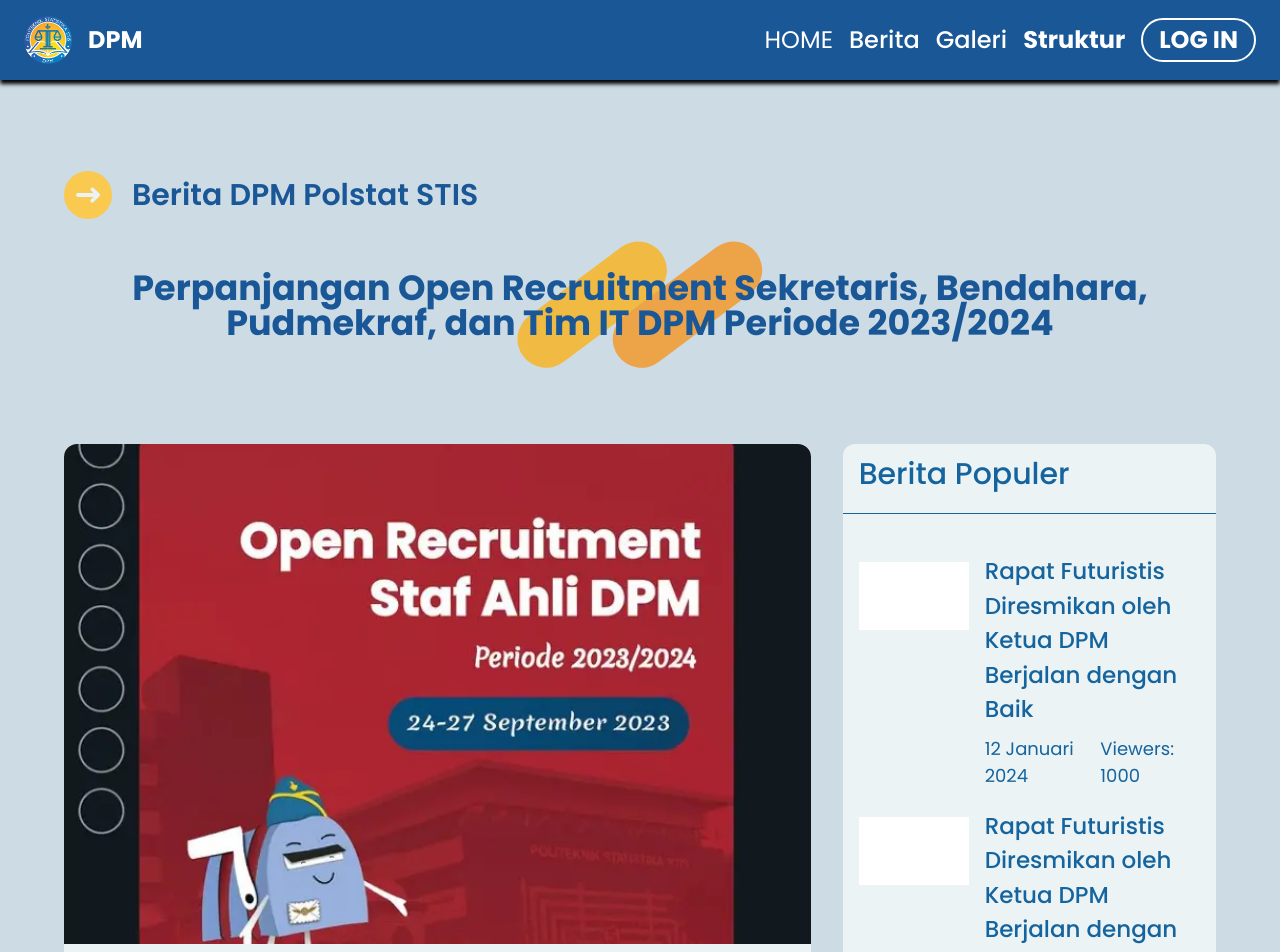
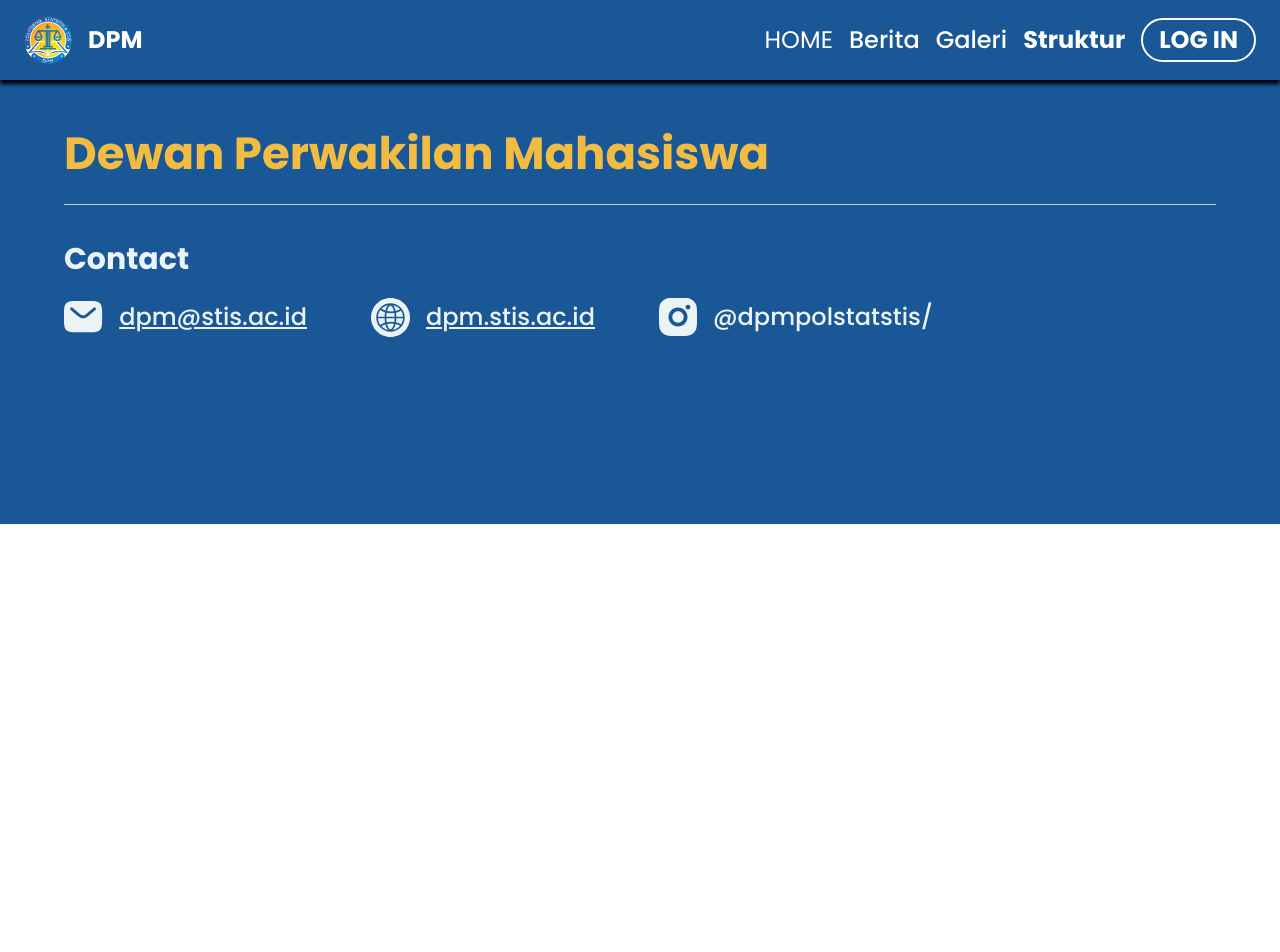
Before and after one commit to Hima-1/IMK-3SI1-KEL1-DPM-2024, a Vue app: page /struktur in a window 1280 px wide. Shown: the top 952 px of the page. After the commit the page ends 800 px from the top, so only its background shows below. Built offline with nearby package versions, Linux system fonts and the light colour scheme.

Commit message:
delete struktur

```diff
--- a/src/views/Struktur.vue
+++ b/src/views/Struktur.vue
@@ -1,51 +1,11 @@
+<script setup>
+
+</script>
+
 <template>
-    <div class="bg-[#cddbe5] flex flex-col items-start justify-start min-h-screen py-20 px-16">
-        <!-- Tombol Back -->
-        <a href="#" class="flex items-center">
-            <!-- Button -->
-            <button class="w-12 h-12 bg-[#FAC950] text-black rounded-full flex items-center justify-center">
-                <img src="../assets/icon/next.svg" class="w-6 h-6" />
-            </button>
-            <!-- Title -->
-            <h1 class="text-[#1A5796] text-left font-poppins text-5xl font-semibold p-5 text-[30px]">
-                Berita DPM Polstat STIS
-            </h1>
-        </a>
 
-        <!-- Judul Berita -->
-        <div class="w-full text-center mb-16">
-            <h1
-                class="judulpage bg-center bg-no-repeat bg-contain text-[#1A5796] text-center font-poppins text-5xl font-bold p-10 text-[35px]">
-                Perpanjangan Open Recruitment Sekretaris, Bendahara, Pudmekraf, dan Tim IT DPM Periode 2023/2024
-            </h1>
-        </div>
-
-        <div class="flex flex-wrap lg:flex-nowrap justify-center gap-8">
-            <section id="lengkap" class="w-full lg:w-2/3">
-                <BeritaLengkap />
-            </section>
-            <section id="populer" class="w-full lg:w-1/3">
-                <PopulerList />
-            </section>
-        </div>
-    </div>
 </template>
 
-<script>
-import BeritaLengkap from "../components/LandingPage/BeritaLengkap.vue";
-import PopulerList from "../components/LandingPage/PopulerList.vue";
+<style scoped>
 
-export default {
-    name: 'Struktur',
-    components: {
-        BeritaLengkap,
-        PopulerList,
-    }
-}
-</script>
-
-<style scoped>
-.judulpage {
-    background-image: url('../assets/icon/visi_misi.svg');
-}
 </style>
```
